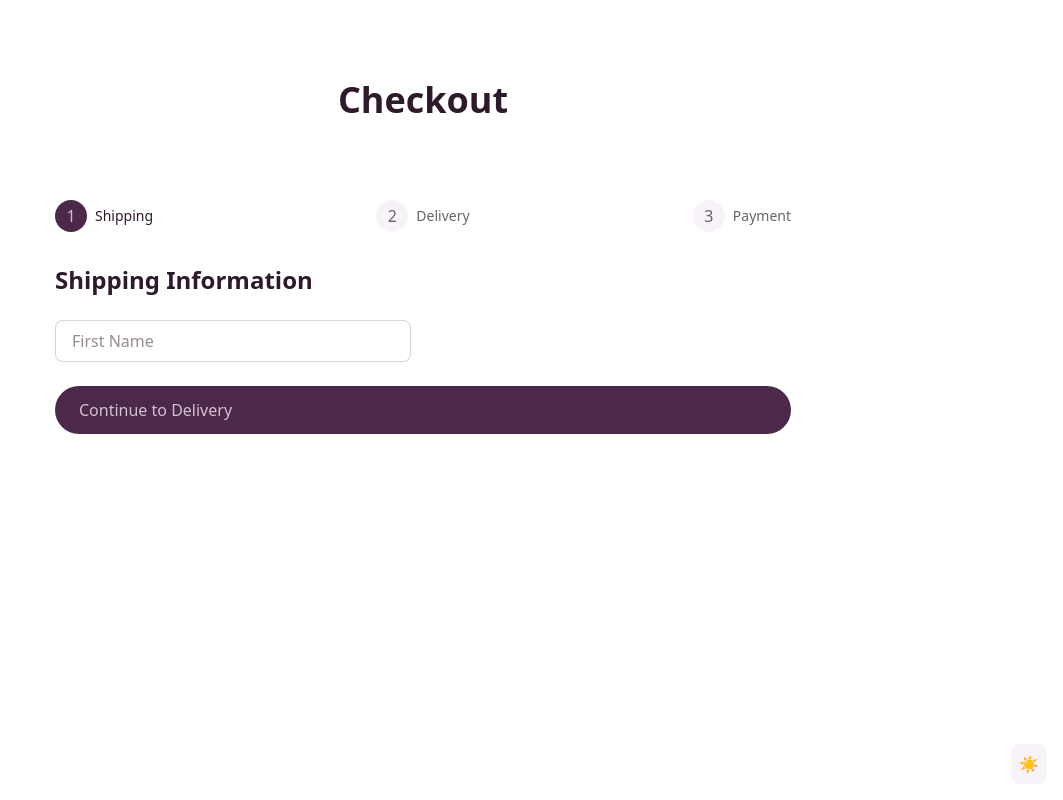
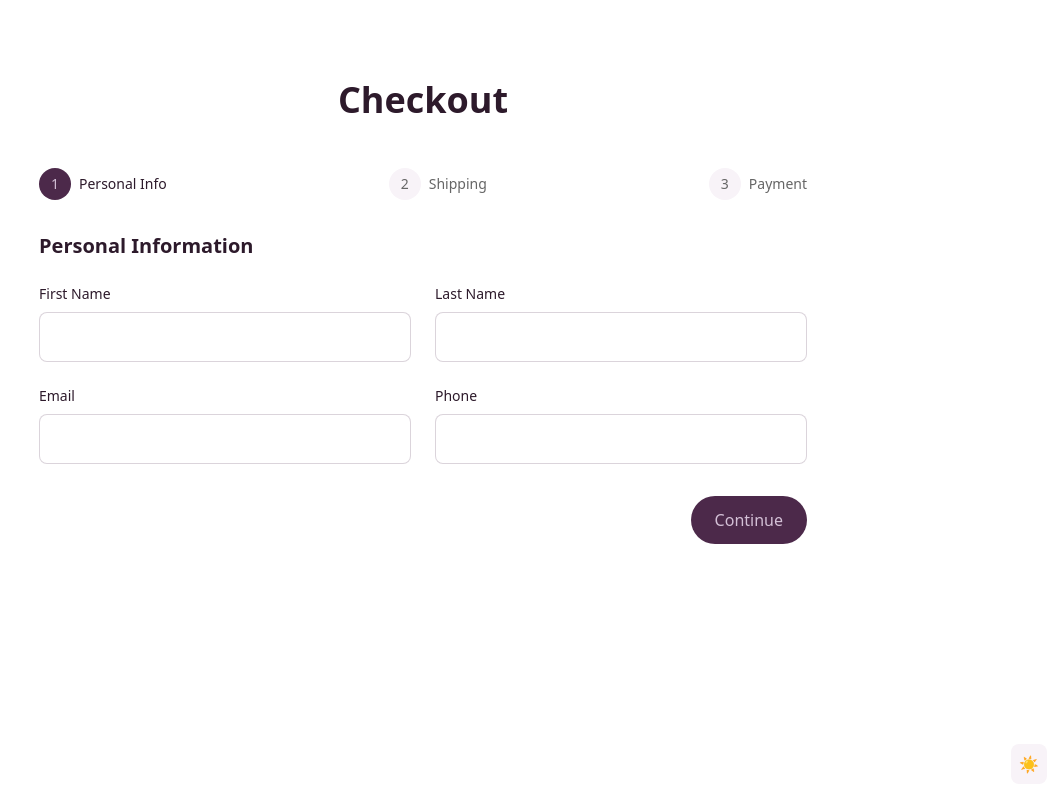
Before and after one commit to dandsspice/DSspice, a React (Vite) app: page /checkout in a window 1280 px wide. Shown: the whole page, without its empty margins (217-1280 px from the left). Built offline with nearby package versions, Linux system fonts and the light colour scheme.

Commit message:
check progress

```diff
--- a/src/components/checkout/CheckoutForm.jsx
+++ b/src/components/checkout/CheckoutForm.jsx
@@ -1,22 +1,31 @@
 import { useState } from 'react';
 import { motion } from 'framer-motion';
 import Button from '../common/Button';
+import { useCart } from '../../context/CartContext';
 
 export default function CheckoutForm() {
+  const { cartItems, cartTotal } = useCart();
   const [step, setStep] = useState(1);
   const [formData, setFormData] = useState({
-    // Shipping Information
+    // Personal Information
     firstName: '',
     lastName: '',
     email: '',
     phone: '',
+
+    // Shipping Information
     address: '',
+    apartment: '',
     city: '',
     state: '',
     zipCode: '',
+    country: '',
+
     // Delivery Options
     shippingMethod: 'standard',
+
     // Payment Information
+    cardName: '',
     cardNumber: '',
     expiryDate: '',
     cvv: '',
@@ -27,17 +36,17 @@ export default function CheckoutForm() {
     setFormData(prev => ({ ...prev, [name]: value }));
   };
 
+  const inputClasses = "w-full px-4 py-3 rounded-lg border border-secondary/20 bg-background dark:bg-dark-background text-text-primary dark:text-dark-text-primary focus:outline-none focus:ring-2 focus:ring-accent/50";
+  const labelClasses = "block text-sm font-medium text-text-primary dark:text-dark-text-primary mb-2";
+
   return (
-    <div className="max-w-3xl mx-auto px-4 py-8">
+    <div className="max-w-3xl mx-auto">
       {/* Progress Steps */}
       <div className="flex justify-between mb-8">
-        {['Shipping', 'Delivery', 'Payment'].map((label, index) => (
-          <div
-            key={label}
-            className="flex items-center"
-          >
+        {['Personal Info', 'Shipping', 'Payment'].map((label, index) => (
+          <div key={label} className="flex items-center">
             <div className={`
-              flex items-center justify-center w-8 h-8 rounded-full
+              w-8 h-8 rounded-full flex items-center justify-center text-sm
               ${step > index + 1 ? 'bg-accent text-white' :
                 step === index + 1 ? 'bg-secondary text-primary' :
                 'bg-background-alt text-text-secondary'}
@@ -65,79 +74,234 @@ export default function CheckoutForm() {
       >
         {step === 1 && (
           <div className="space-y-6">
-            <h2 className="text-2xl font-bold text-text-primary dark:text-dark-text-primary">
-              Shipping Information
-            </h2>
+            <h2 className="text-xl font-semibold mb-6">Personal Information</h2>
             <div className="grid grid-cols-1 md:grid-cols-2 gap-6">
+              <div>
+                <label htmlFor="firstName" className={labelClasses}>First Name</label>
               <input
                 type="text"
+                  id="firstName"
                 name="firstName"
-                placeholder="First Name"
                 value={formData.firstName}
                 onChange={handleInputChange}
-                className="w-full px-4 py-2 rounded-lg border border-secondary/20 bg-background dark:bg-dark-background"
-              />
-              {/* Add other shipping fields */}
+                  className={inputClasses}
+                  required
+                />
+              </div>
+              <div>
+                <label htmlFor="lastName" className={labelClasses}>Last Name</label>
+                <input
+                  type="text"
+                  id="lastName"
+                  name="lastName"
+                  value={formData.lastName}
+                  onChange={handleInputChange}
+                  className={inputClasses}
+                  required
+                />
+              </div>
+              <div>
+                <label htmlFor="email" className={labelClasses}>Email</label>
+                <input
+                  type="email"
+                  id="email"
+                  name="email"
+                  value={formData.email}
+                  onChange={handleInputChange}
+                  className={inputClasses}
+                  required
+                />
+              </div>
+              <div>
+                <label htmlFor="phone" className={labelClasses}>Phone</label>
+                <input
+                  type="tel"
+                  id="phone"
+                  name="phone"
+                  value={formData.phone}
+                  onChange={handleInputChange}
+                  className={inputClasses}
+                  required
+                />
+              </div>
             </div>
-            <Button
-              variant="primary"
-              fullWidth
-              onClick={() => setStep(2)}
-            >
-              Continue to Delivery
-            </Button>
           </div>
         )}
 
         {step === 2 && (
           <div className="space-y-6">
-            <h2 className="text-2xl font-bold text-text-primary dark:text-dark-text-primary">
-              Delivery Options
-            </h2>
-            <div className="space-y-4">
-              {/* Delivery options */}
+            <h2 className="text-xl font-semibold mb-6">Shipping Information</h2>
+            <div className="space-y-6">
+              <div>
+                <label htmlFor="address" className={labelClasses}>Street Address</label>
+                <input
+                  type="text"
+                  id="address"
+                  name="address"
+                  value={formData.address}
+                  onChange={handleInputChange}
+                  className={inputClasses}
+                  required
+                />
+              </div>
+              <div>
+                <label htmlFor="apartment" className={labelClasses}>Apartment, suite, etc. (optional)</label>
+                <input
+                  type="text"
+                  id="apartment"
+                  name="apartment"
+                  value={formData.apartment}
+                  onChange={handleInputChange}
+                  className={inputClasses}
+                />
+              </div>
+              <div className="grid grid-cols-1 md:grid-cols-3 gap-6">
+                <div>
+                  <label htmlFor="city" className={labelClasses}>City</label>
+                  <input
+                    type="text"
+                    id="city"
+                    name="city"
+                    value={formData.city}
+                    onChange={handleInputChange}
+                    className={inputClasses}
+                    required
+                  />
+                </div>
+                <div>
+                  <label htmlFor="state" className={labelClasses}>State</label>
+                  <input
+                    type="text"
+                    id="state"
+                    name="state"
+                    value={formData.state}
+                    onChange={handleInputChange}
+                    className={inputClasses}
+                    required
+                  />
+                </div>
+                <div>
+                  <label htmlFor="zipCode" className={labelClasses}>ZIP Code</label>
+                  <input
+                    type="text"
+                    id="zipCode"
+                    name="zipCode"
+                    value={formData.zipCode}
+                    onChange={handleInputChange}
+                    className={inputClasses}
+                    required
+                  />
+                </div>
             </div>
-            <div className="flex gap-4">
-              <Button
-                variant="outline"
-                onClick={() => setStep(1)}
-              >
-                Back
-              </Button>
-              <Button
-                variant="primary"
-                onClick={() => setStep(3)}
-              >
-                Continue to Payment
-              </Button>
+              <div>
+                <label htmlFor="shippingMethod" className={labelClasses}>Shipping Method</label>
+                <select
+                  id="shippingMethod"
+                  name="shippingMethod"
+                  value={formData.shippingMethod}
+                  onChange={handleInputChange}
+                  className={inputClasses}
+                  required
+                >
+                  <option value="standard">Standard Shipping (5-7 business days)</option>
+                  <option value="express">Express Shipping (2-3 business days)</option>
+                  <option value="overnight">Overnight Shipping (1 business day)</option>
+                </select>
+              </div>
             </div>
           </div>
         )}
 
         {step === 3 && (
           <div className="space-y-6">
-            <h2 className="text-2xl font-bold text-text-primary dark:text-dark-text-primary">
-              Payment Information
-            </h2>
-            <div className="space-y-4">
-              {/* Payment fields */}
+            <h2 className="text-xl font-semibold mb-6">Payment Information</h2>
+            <div className="space-y-6">
+              <div>
+                <label htmlFor="cardName" className={labelClasses}>Name on Card</label>
+                <input
+                  type="text"
+                  id="cardName"
+                  name="cardName"
+                  value={formData.cardName}
+                  onChange={handleInputChange}
+                  className={inputClasses}
+                  required
+                />
+              </div>
+              <div>
+                <label htmlFor="cardNumber" className={labelClasses}>Card Number</label>
+                <input
+                  type="text"
+                  id="cardNumber"
+                  name="cardNumber"
+                  value={formData.cardNumber}
+                  onChange={handleInputChange}
+                  className={inputClasses}
+                  required
+                  maxLength="16"
+                />
+              </div>
+              <div className="grid grid-cols-2 gap-6">
+                <div>
+                  <label htmlFor="expiryDate" className={labelClasses}>Expiry Date</label>
+                  <input
+                    type="text"
+                    id="expiryDate"
+                    name="expiryDate"
+                    placeholder="MM/YY"
+                    value={formData.expiryDate}
+                    onChange={handleInputChange}
+                    className={inputClasses}
+                    required
+                    maxLength="5"
+                  />
+                </div>
+                <div>
+                  <label htmlFor="cvv" className={labelClasses}>CVV</label>
+                  <input
+                    type="text"
+                    id="cvv"
+                    name="cvv"
+                    value={formData.cvv}
+                    onChange={handleInputChange}
+                    className={inputClasses}
+                    required
+                    maxLength="4"
+                  />
+                </div>
+              </div>
             </div>
-            <div className="flex gap-4">
+            </div>
+        )}
+
+        {/* Navigation Buttons */}
+        <div className="mt-8 flex justify-between">
+          {step > 1 && (
               <Button
                 variant="outline"
-                onClick={() => setStep(2)}
+              onClick={() => setStep(step - 1)}
               >
                 Back
               </Button>
+          )}
+          <div className="ml-auto">
+            {step < 3 ? (
               <Button
                 variant="primary"
-                onClick={() => {/* Handle payment */}}
+                onClick={() => setStep(step + 1)}
               >
-                Complete Order
+                Continue
               </Button>
+            ) : (
+              <Button
+                variant="primary"
+                onClick={() => {/* Handle form submission */}}
+              >
+                Place Order
+              </Button>
+            )}
             </div>
           </div>
-        )}
       </motion.div>
     </div>
   );
--- a/src/components/common/Button.jsx
+++ b/src/components/common/Button.jsx
@@ -24,7 +24,7 @@ export default function Button({
   tooltipPosition = 'top',
   ...props
 }) {
-  const baseStyles = "rounded-full font-medium transition-all duration-200";
+  const baseStyles = "rounded-full font-medium transition-all duration-200 flex items-center justify-center text-center";
 
   const variants = {
     primary: "bg-secondary text-primary hover:bg-secondary-light hover:shadow-lg",
@@ -108,7 +108,7 @@ export default function Button({
 
   if (href) {
     return (
-      <Link to={href}>
+      <Link to={href} className={fullWidth ? 'w-full block' : 'inline-block'}>
         <div className="relative group">
           <RippleButton
             className={`flex items-center gap-2 ${buttonClasses}`}
--- a/src/context/ThemeContext.jsx
+++ b/src/context/ThemeContext.jsx
@@ -3,21 +3,31 @@ import { createContext, useContext, useEffect, useState } from 'react'
 const ThemeContext = createContext(null)
 
 export function ThemeProvider({ children }) {
-  const [darkMode, setDarkMode] = useState(false)
+  // Initialize state from localStorage, default to 'light'
+  const [darkMode, setDarkMode] = useState(() => {
+    // Get the stored theme from localStorage
+    const storedTheme = localStorage.getItem('theme')
+    // Return false for light mode if no theme is stored
+    return storedTheme === 'dark'
+  })
 
+  // Apply theme on initial load and when darkMode changes
   useEffect(() => {
-    // Check initial theme on mount
-    const isDark = localStorage.theme === 'dark' ||
-      (!('theme' in localStorage) && window.matchMedia('(prefers-color-scheme: dark)').matches)
-    setDarkMode(isDark)
-    document.documentElement.classList.toggle('dark', isDark)
-  }, [])
+    if (darkMode) {
+      document.documentElement.classList.add('dark')
+      localStorage.setItem('theme', 'dark')
+    } else {
+      document.documentElement.classList.remove('dark')
+      localStorage.setItem('theme', 'light')
+    }
+  }, [darkMode])
 
   const toggleDarkMode = () => {
-    const newDarkMode = !darkMode
-    setDarkMode(newDarkMode)
-    document.documentElement.classList.toggle('dark', newDarkMode)
-    localStorage.theme = newDarkMode ? 'dark' : 'light'
+    setDarkMode(prevMode => {
+      const newMode = !prevMode
+      localStorage.setItem('theme', newMode ? 'dark' : 'light')
+      return newMode
+    })
   }
 
   return (
--- a/src/index.css
+++ b/src/index.css
@@ -29,8 +29,8 @@
   --color-dark-secondary: #6b3b68;
   --color-dark-text-primary: #f5e6f4;
   --color-dark-text-secondary: #d3c0d6;
-  --color-dark-background: #2d1a2b;
-  --color-dark-background-alt: #3d2439;
+  --color-dark-background: #4a2946;
+  --color-dark-background-alt: #4d3148;
   --color-dark-accent: #b784b5;
   --color-dark-accent-light: #d3c0d6;
 }
--- a/src/pages/landingPage.jsx
+++ b/src/pages/landingPage.jsx
@@ -50,7 +50,7 @@ export default function LandingPage() {
   }))
 
   return (
-    <div className={`bg-background ${darkMode ? 'dark' : ''}`}>
+    <div className={``}>
       {/* Enhanced Header with Better Mobile Experience */}
       <motion.header
         initial={{ y: -100 }}
```
